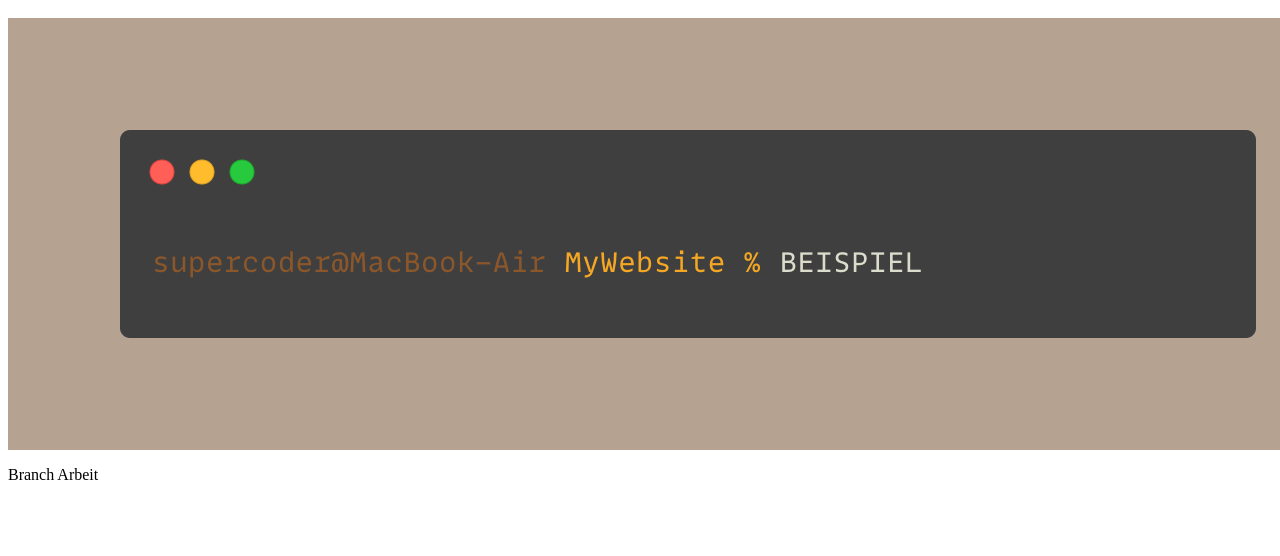
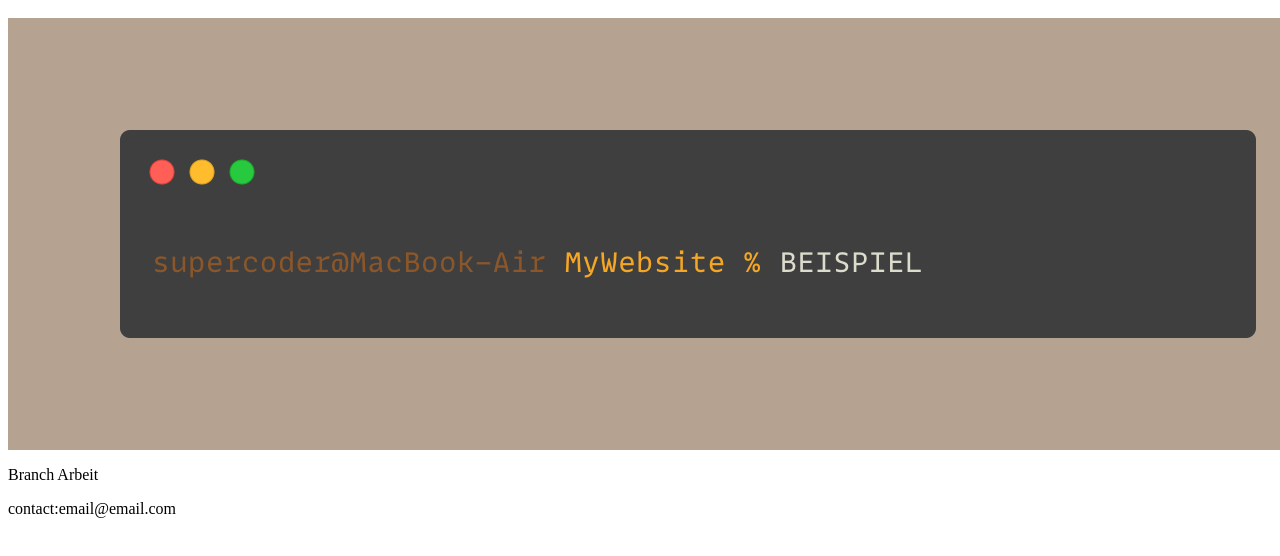
Before and after one commit to YuhoHarada/0610_git, a plain HTML site: page index.html in a window 1280 px wide. Shown: the part 48-604 px from the top of the page. Drawn offline with Linux system fonts and the light colour scheme.

Commit message:
master footer

```diff
--- a/index.html
+++ b/index.html
@@ -6,5 +6,8 @@
         <h1>My Gallery</h1>
         <img src="assets/img/beispiel.png" alt="">
         <p>Branch Arbeit</p>
+        <div id="footer">
+            contact:email@email.com
+        </div>
     </body>
 </html>
```
